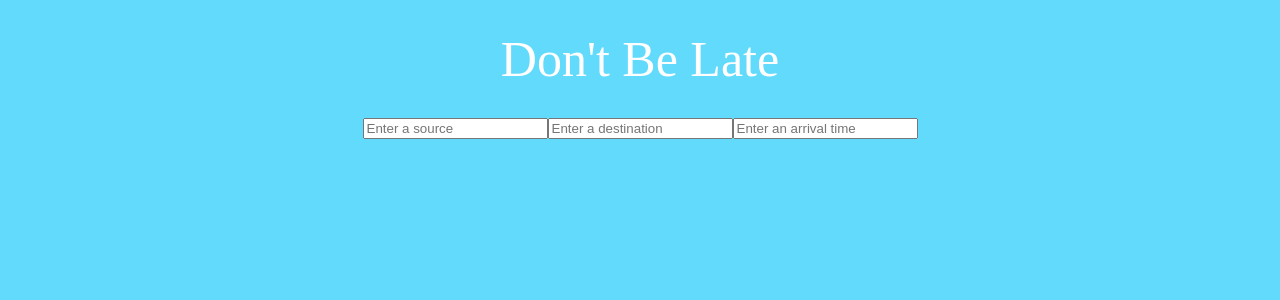
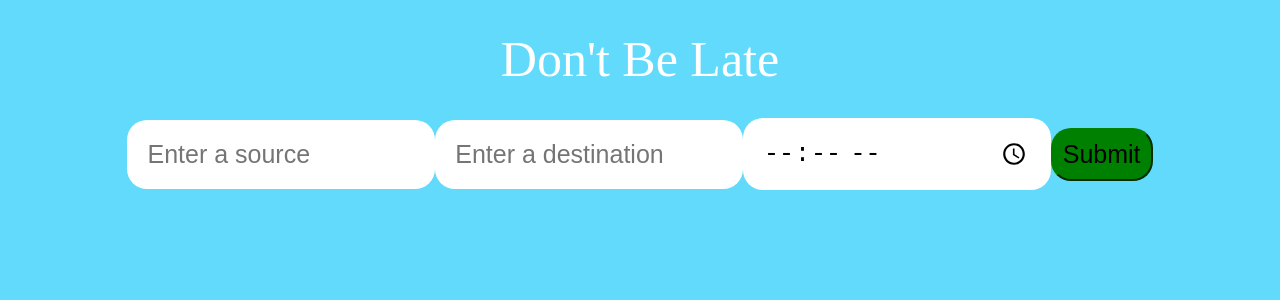
Before and after one commit to itsyefan/DontBeLate, a React (Create React App) app in the folder frontend/: page / in a window 1280 px wide. Shown: the top 300 px of the page. Built offline with nearby package versions, Linux system fonts and the light colour scheme; a web font is replaced by a local one.

Commit message:
Added styling to input fields and button

```diff
--- a/frontend/src/components/InputField.tsx
+++ b/frontend/src/components/InputField.tsx
@@ -1,11 +1,13 @@
-import React from 'react'
+import React from 'react';
+import "./style.css";
 
 const InputField = () => {
   return (
-    <form>
-      <input type = "input" placeholder = "Enter a source" className="input_box"></input>
-      <input type = "input" placeholder = "Enter a destination" className="input_box"></input>
-      <input type = "input" placeholder = "Enter an arrival time" className="input_box"></input>
+    <form className="input">
+      <input type = "text" placeholder = "Enter a source" className="inputBox"></input>
+      <input type = "text" placeholder = "Enter a destination" className="inputBox"></input>
+      <input type = "time" placeholder = "Enter an arrival time" className="inputBox"></input>
+      <button type="button" className='submitButton'>Submit</button>
     </form>
 
   )
--- /dev/null
+++ b/frontend/src/components/style.css
@@ -0,0 +1,29 @@
+.input {
+    display: flex;
+    position: relative;
+    align-items: center;
+}
+
+.inputBox {
+    width: 100%;
+    border-radius: 20px;
+    padding: 20px 20px;
+    font-size: 25px;
+    border: none;
+    transition: 0.2s;
+}
+
+.submitButton {
+    border-radius: 20px;
+    padding: 10px 10px;
+    font-size: 25px;
+    border-color: green;
+    background-color: green;
+    transition-duration: 0.5s;
+}
+
+.submitButton:hover {
+    padding: 20px 20px;
+    background-color: white;
+    color: black;
+}
```
